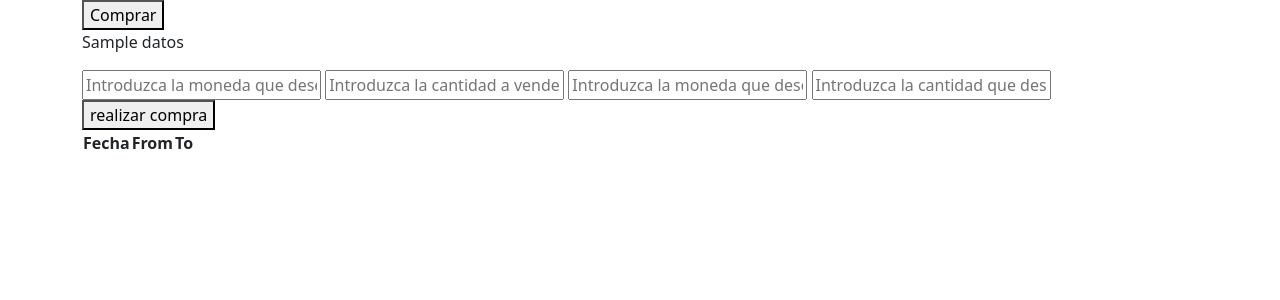
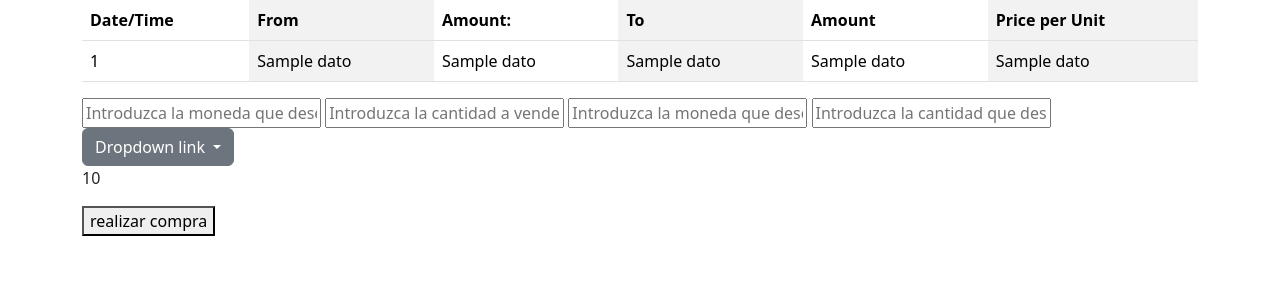
Before and after one commit to Dima-Sh13/CoinTradingApi-Flask-Js-FrontEnd, a Flask app: template my_coin/templates/index.html in a window 1280 px wide. Shown: the part 65-365 px from the top of the page. Run offline with Flask 3, Linux system fonts and the light colour scheme; the template is opened without the code that fills it: most values are stand-ins (such as "Sample title", 1, 10 or a date in 2020); lists and menus that the app fills with data are empty.

Commit message:
Wallet update and get amount function

```diff
--- a/my_coin/routes.py
+++ b/my_coin/routes.py
@@ -16,10 +16,13 @@
 @app.route("/")
 def index():
     bd=ConexionBD()
+    coin_amount = bd.get_coin_amount("bitcoin")
+    """
     all_movements = bd.get_all_movements()
     if all_movements == []:
         all_movements = ["No se han encontrado movimientos"]
-    return render_template("index.html", datos = all_movements)
+    """
+    return render_template("index.html", amount= coin_amount)
 
 @app.route("/api/v1/endpoint1")
 def prueba():
--- a/my_coin/templates/index.html
+++ b/my_coin/templates/index.html
@@ -19,17 +19,34 @@
     </header>
 
     <section class="container">
-         <table id="movements_table">
+
+
+        <table class="table table-striped-columns">
+            <thead>
                 <tr>
-                <th>Fecha</th>
-                <th>From</th>
-                <th>To</th>
+                <th scope="col">Date/Time</th>
+                <th scope="col">From</th>
+                <th scope="col">Amount:</th>
+                <th scope="col">To</th>
+                <th scope="col">Amount</th>
+                <th scope="col">Price per Unit</th>
                 </tr>
-            <button id="btn-buy">Comprar</button>
-            <div>
-                <p>{{ datos }}</p>
+            </thead>
+            <tbody>
+                {% for i in datos %}
+                    <tr>
 
-            </div>
+                        <td>{{ i[0] }}</td>
+                        <td>{{ i[1] }}</td>
+                        <td>{{ i[2] }}</td>
+                        <td>{{ i[3] }}</td>
+                        <td>{{ i[4] }}</td>
+                        <td>{{ i[5] }}</td>
+                    </tr>
+
+                {% endfor %}
+            </tbody>
+        </table>
 
         <article id="trading_form" class="inactive">
             <form id="movements_form" method="post">
@@ -38,16 +55,36 @@
                 <input type="text" name="moneda_to" id="moneda_to_form"  placeholder="Introduzca la moneda que desea comprar">
                 <input type="text" name="amount_to" id="amount_to_form"  placeholder="Introduzca la cantidad que desea comprar">
             </form>
+
+
+            <div class="dropdown">
+            <a class="btn btn-secondary dropdown-toggle" href="#" role="button" data-bs-toggle="dropdown" aria-expanded="false">
+                Dropdown link
+            </a>
+
+            <ul class="dropdown-menu" id="dropdown-avaible-coins">
+                <li><a class="dropdown-item" href="#">Action</a></li>
+                <li><a class="dropdown-item" href="#">Another action</a></li>
+                <li><a class="dropdown-item" href="#">Something else here</a></li>
+            </ul>
+            </div>
+
+            <div>
+                <p>
+                    {{ amount }}
+                </p>
+            </div>
+
             <div>
                 <button id="btn-alta">
                     realizar compra
                 </button>
             </div>
 
+        </article>
 
 
 
-        </article>
 
 
 
```
Also changed, not shown: my_coin/conection.py (+24 -0 lines), my_coin/utils.py (+12 -12 lines), data/movimientos.db. Lines whose indentation alone changed are shown as unchanged.
